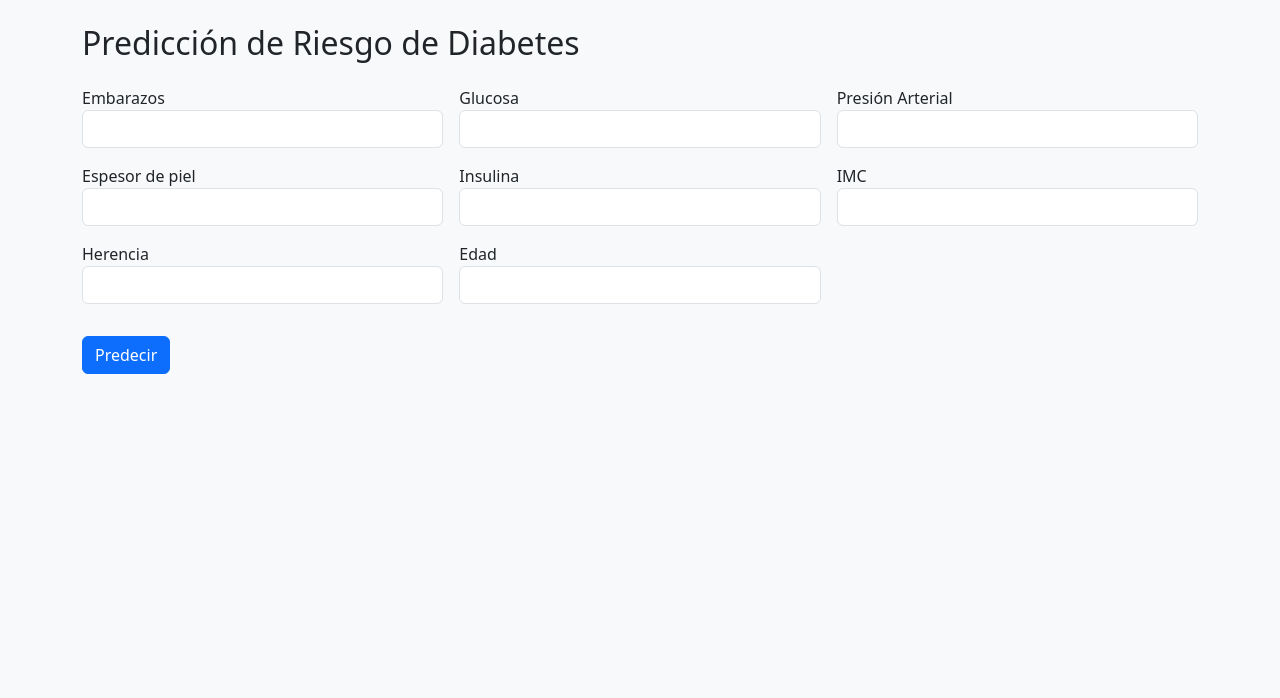
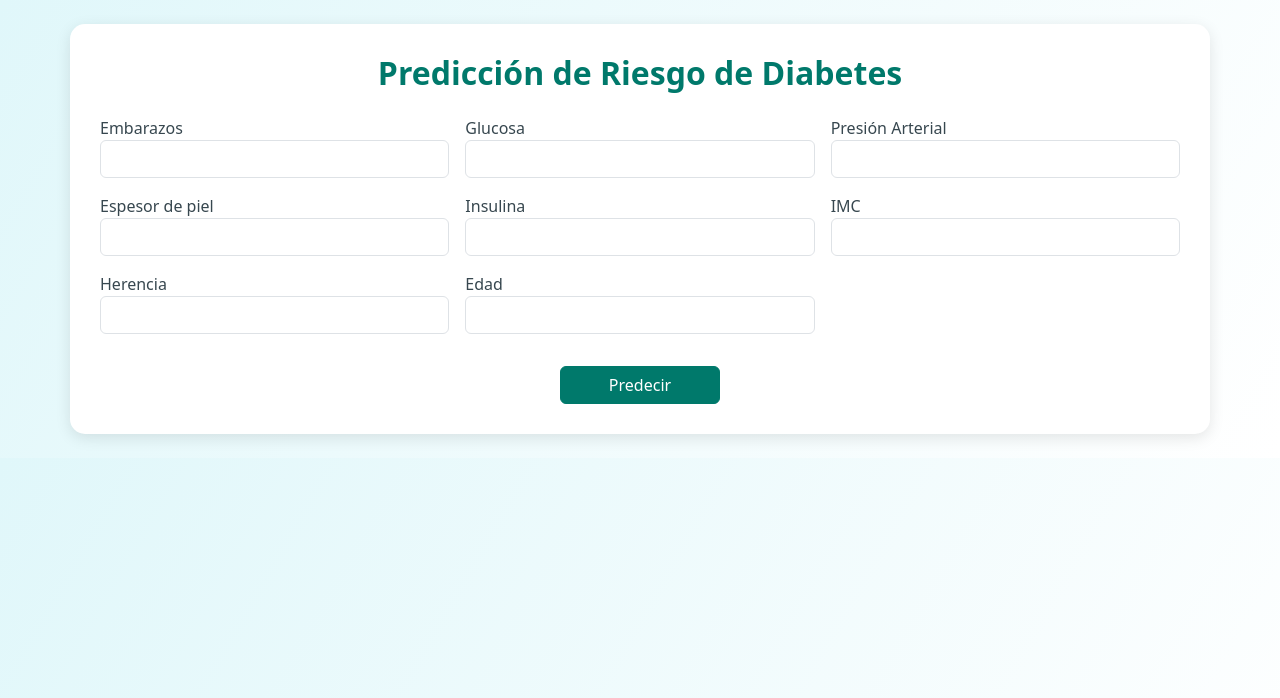
Before and after one commit to Sebrd06/prediccion_diabetes_ml, a Flask app: page / in a window 1280 px wide. Shown: the top 698 px of the page. Run offline with Flask 3, Linux system fonts and the light colour scheme; parts of the project's set-up code (start-up, migrations or seed data) failed here and were passed over.

Commit message:
Actualizacion del  index.html

```diff
--- a/templates/index.html
+++ b/templates/index.html
@@ -4,10 +4,52 @@
     <meta charset="UTF-8">
     <title>Predicción de Riesgo de Diabetes</title>
     <link rel="stylesheet" href="https://cdn.jsdelivr.net/npm/bootstrap@5.3.0/dist/css/bootstrap.min.css">
+    <style>
+        body {
+            background: linear-gradient(120deg, #e0f7fa, #ffffff);
+        }
+        .container {
+            background: white;
+            border-radius: 15px;
+            box-shadow: 0 4px 15px rgba(0, 0, 0, 0.1);
+            padding: 30px;
+        }
+        h2 {
+            text-align: center;
+            color: #00796b;
+            font-weight: bold;
+        }
+        label {
+            font-weight: 500;
+            color: #37474f;
+        }
+        .btn-primary {
+            background-color: #00796b;
+            border-color: #00796b;
+        }
+        .btn-primary:hover {
+            background-color: #004d40;
+        }
+        .table {
+            background-color: white;
+        }
+        .alert-info {
+            background-color: #e0f2f1;
+            border-color: #b2dfdb;
+            color: #004d40;
+        }
+        .btn-success {
+            background-color: #388e3c;
+            border-color: #388e3c;
+        }
+        .btn-success:hover {
+            background-color: #2e7d32;
+        }
+    </style>
 </head>
-<body class="p-4 bg-light">
+<body class="p-4">
     <div class="container">
-        <h2 class="mb-4"> Predicción de Riesgo de Diabetes</h2>
+        <h2 class="mb-4">Predicción de Riesgo de Diabetes</h2>
 
         <form action="/predecir" method="POST" class="row g-3">
             <div class="col-md-4"><label>Embarazos</label><input type="number" step="1" name="pregnancies" class="form-control" required></div>
@@ -18,21 +60,26 @@
             <div class="col-md-4"><label>IMC</label><input type="number" step="any" name="bmi" class="form-control" required></div>
             <div class="col-md-4"><label>Herencia</label><input type="number" step="any" name="pedigree" class="form-control" required></div>
             <div class="col-md-4"><label>Edad</label><input type="number" step="1" name="age" class="form-control" required></div>
-            <div class="col-12"><button class="btn btn-primary mt-3" type="submit">Predecir</button></div>
+            <div class="col-12 text-center">
+                <button class="btn btn-primary mt-3 px-5" type="submit">Predecir</button>
+            </div>
         </form>
 
         {% if resultado %}
-        <div class="alert alert-info mt-4">
+        <div class="alert alert-info mt-4 text-center">
             <strong>Resultado:</strong> {{ resultado }}
         </div>
         {% endif %}
 
         {% if historial %}
+            <div class="text-center">
                 <a href="/descargar" class="btn btn-success mt-3">⬇ Exportar resultados a Excel</a>
+            </div>
 
             <h4 class="mt-5">Historial de predicciones</h4>
-            <table class="table table-bordered table-striped">
-                <thead>
+            <div class="table-responsive">
+                <table class="table table-bordered table-striped mt-3">
+                    <thead class="table-dark">
                         <tr>
                             <th>Embarazos</th>
                             <th>Glucosa</th>
@@ -61,6 +108,7 @@
                         {% endfor %}
                     </tbody>
                 </table>
+            </div>
         {% endif %}
     </div>
 </body>
```
Lines whose indentation alone changed are shown as unchanged.
